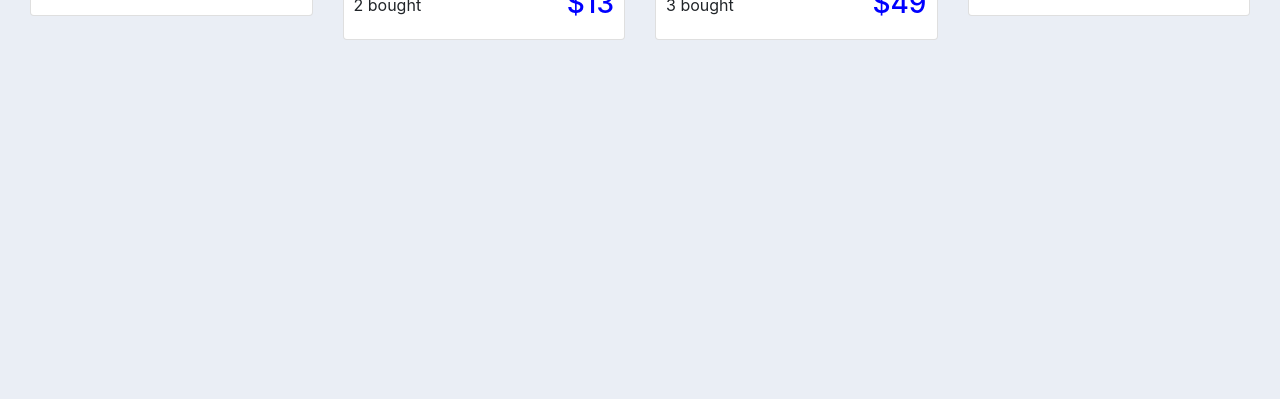
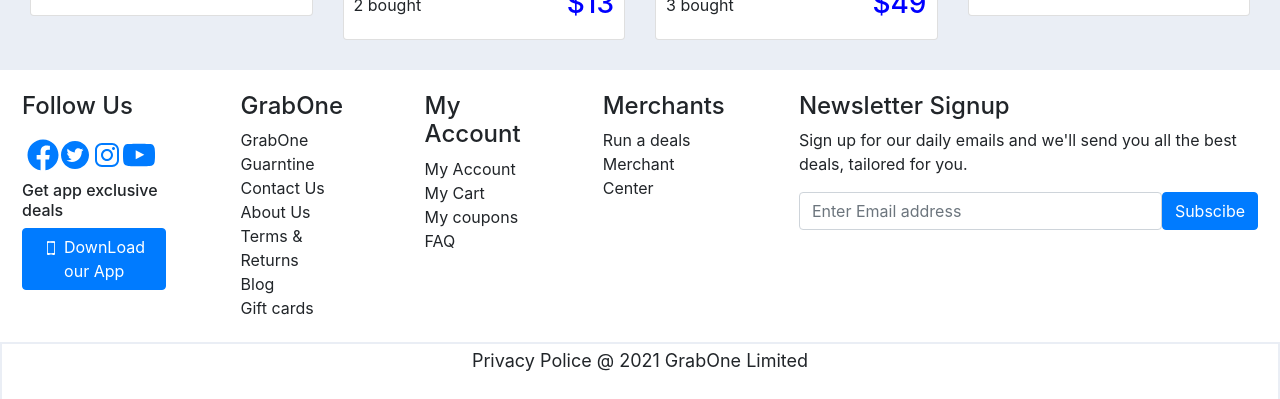
Before and after one commit to Anas-i-okasha/ReactJS-merwas.Task, a React (Create React App) app in the folder merwas-task/: page / in a window 1280 px wide. Shown: the part 4525-4924 px from the top of the page. Before the commit the page ends 4595 px from the top, so only its background shows below. Built offline with nearby package versions, Linux system fonts and the light colour scheme.

Commit message:
the task is finshed

```diff
--- a/merwas-task/src/App.js
+++ b/merwas-task/src/App.js
@@ -8,7 +8,8 @@
 import Collection from './Components/Collection/collection';
 import Escape from './Components/Escape/Escape';
 import Store from  './Components/Store/Store';
-import Fitness from './Components/Fitness and sport/fitness'
+import Fitness from './Components/Fitness and sport/fitness';
+import Footer from './Components/footer/footer'
 import './App.css';
 
 const App=()=> {
@@ -24,6 +25,7 @@
       <Escape/>
       <Store/>
       <Fitness/>
+      <Footer/>
 
     </div>
   );
--- /dev/null
+++ b/merwas-task/src/Components/footer/footer.css
@@ -0,0 +1,18 @@
+.footer{
+    display: flex;
+    justify-content: space-around;
+    gap: 6%;
+    padding: 20px;
+    border: white solid 2px;
+    background-color: white;
+}
+.sub-Footer{
+    display: flex;
+    justify-content: center;
+    margin: 2px;
+    border: white solid 3px;
+    background-color: white;
+    font-size: large;
+    max-width: 100%;
+    height: 7vh;
+}
--- a/merwas-task/src/Components/footer/footer.js
+++ b/merwas-task/src/Components/footer/footer.js
@@ -0,0 +1,57 @@
+import React from 'react'
+import {FaFacebook} from 'react-icons/fa'
+import {AiFillTwitterCircle} from 'react-icons/ai'
+import {IoLogoInstagram} from 'react-icons/io'
+import {ImYoutube} from 'react-icons/im'
+import {GiSmartphone} from 'react-icons/gi'
+import './footer.css'
+
+const footer=()=> {
+    return (
+        <div>
+            <div className='footer'>
+                <nav>
+                    <h4>Follow Us</h4>
+                    <div style={{ display:'flex',margin:'5px' ,fontSize:'xx-large'}}>
+                     <a target href='https://web.facebook.com/GrabOne?_rdc=1&_rdr'><FaFacebook/></a>  <a href='https://twitter.com/grab_one'> <AiFillTwitterCircle/> </a>
+                     <a href='https://www.instagram.com/grabone_nz/'><IoLogoInstagram/> </a>
+                     <a href='https://www.youtube.com/channel/UCpW3s5Cp3nDegaI1JXq3YSQ'> <ImYoutube/> </a>
+                    </div>
+                    <div> <h6>Get app exclusive deals</h6> </div>
+                    <div> <a className='btn btn-primary' href='https://new.grabone.co.nz/mobile'> <GiSmartphone/> DownLoad our App</a>   </div>
+                </nav>
+                <nav>
+                    <h4> GrabOne</h4>
+                    <div>GrabOne Guarntine</div>
+                    <div>Contact Us</div>
+                    <div>About Us</div>
+                    <div>Terms & Returns</div>
+                    <div>Blog</div>
+                    <div>Gift cards</div>
+                </nav>
+                <nav>
+                    <h4>My Account</h4>
+                    <div>My Account</div>
+                    <div>My Cart</div>
+                    <div>My coupons</div>
+                    <div>FAQ</div>
+                </nav>
+                <nav>
+                    <h4>Merchants</h4>
+                    <div>Run a deals</div>
+                    <div>Merchant Center</div>
+                </nav>
+                <nav>
+                    <h4 >Newsletter Signup</h4>
+                    <p>Sign up for our daily emails and we'll send you all the best deals, tailored for you.</p>
+                    <div style={{display:'flex'}}><input  className='form-control mr-sm-8' placeholder='Enter Email address'/> <button  className='btn btn-primary'>Subscibe</button>
+                    </div>
+                </nav>
+            </div>
+            <div className='sub-Footer'>
+                <div style={{textAlign:'center'}}>Privacy Police @ 2021 GrabOne Limited</div>
+            </div>
+        </div>
+    )
+}
+export default footer
```
